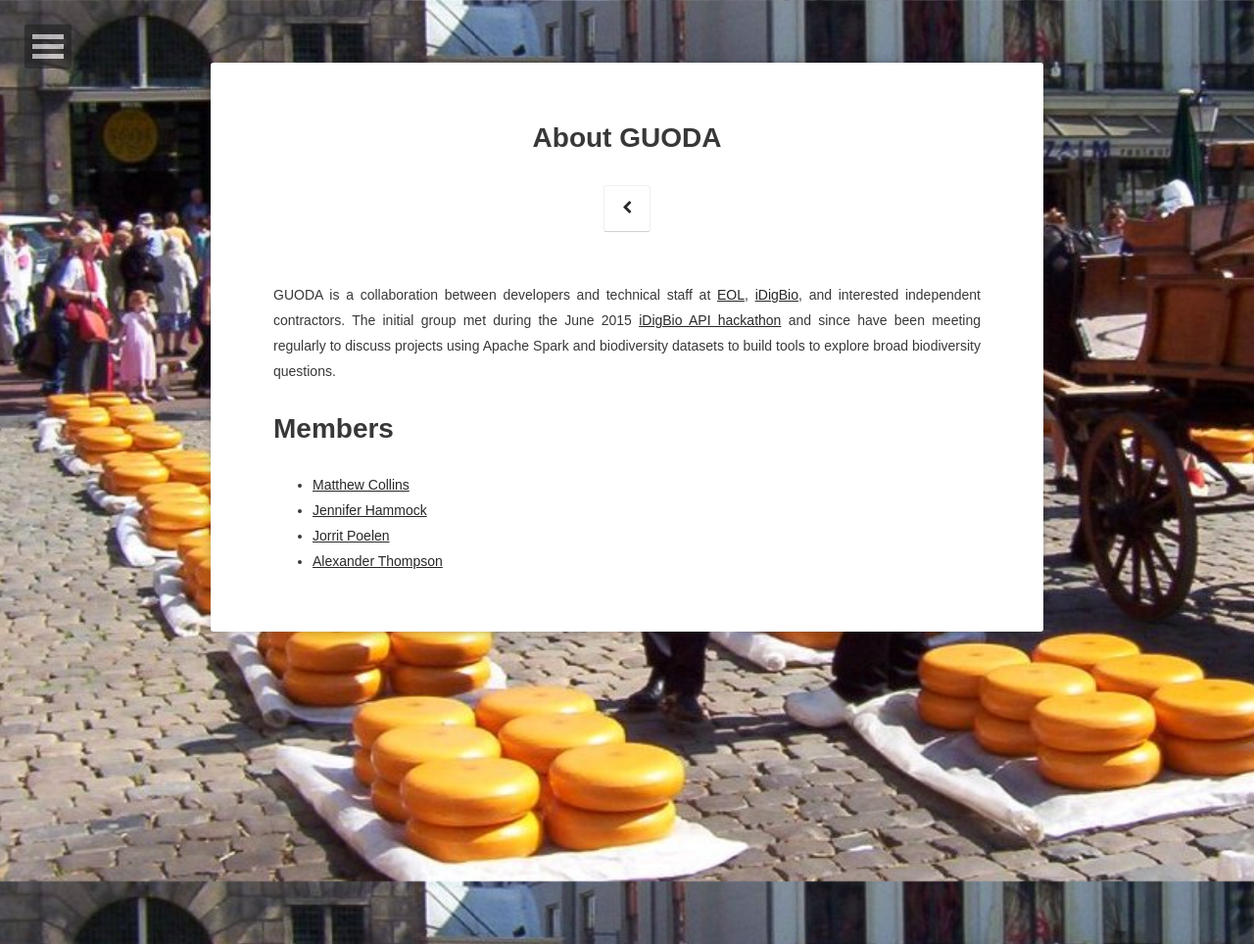
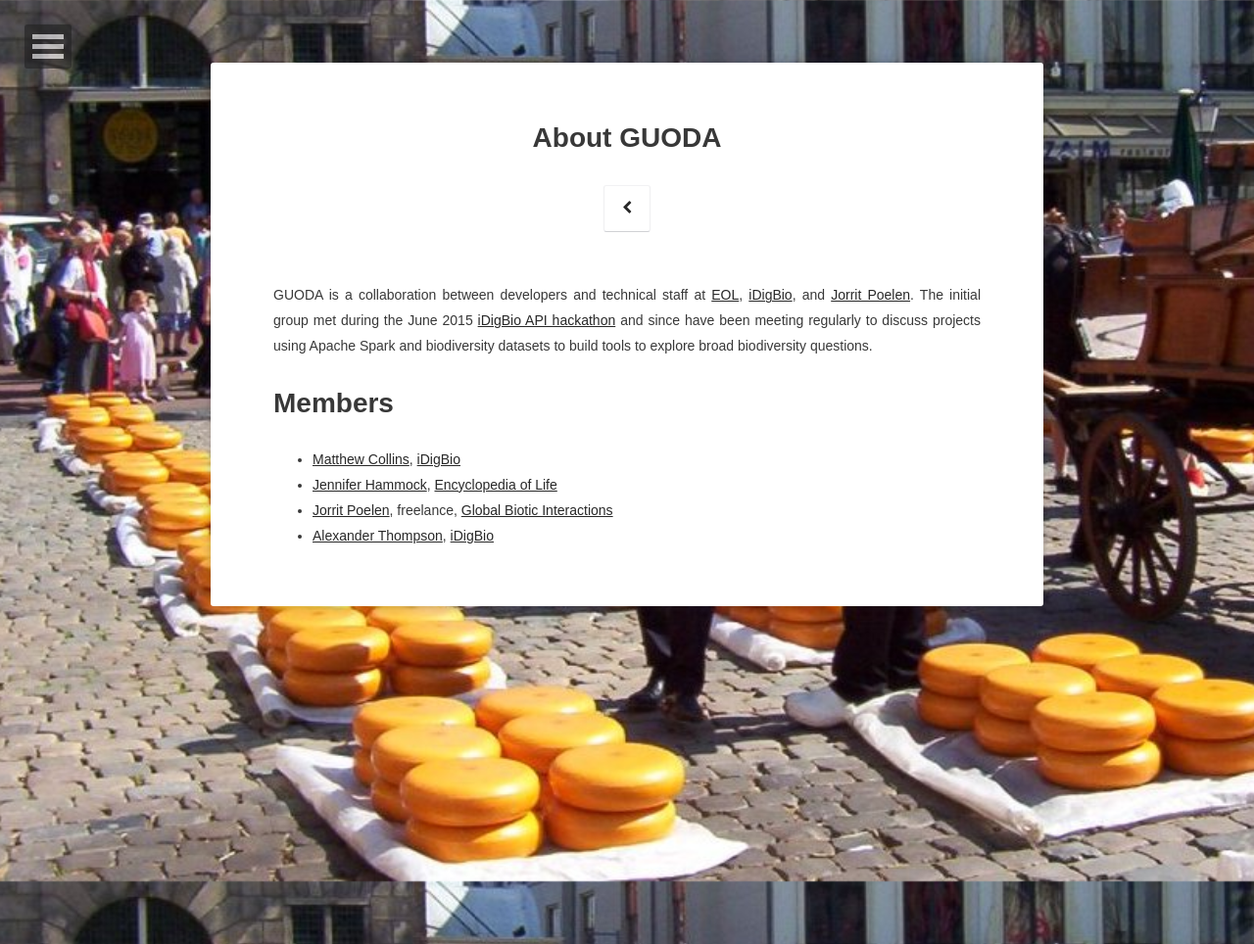
Before and after one commit to bio-guoda/bio-guoda.github.io, a Jekyll site: the page built from about/index.md, in a window 1280 px wide. Shown: the whole page at 98% size. Built offline with Jekyll 4.4.1, drawn with Linux system fonts in a browser that asks for light colours; some web fonts are replaced; comment, search, counter and statistics services are not loaded.

Commit message:
Update index.md

```diff
--- a/about/index.md
+++ b/about/index.md
@@ -6,14 +6,14 @@ date: 2016-05-20
 ---
 
 GUODA is a collaboration between developers and technical staff at [EOL](http://eol.org/),
-[iDigBio](https://www.idigbio.org/), and interested independent contractors.
+[iDigBio](https://www.idigbio.org/), and [Jorrit Poelen](http://eol.org/users/56974).
 The initial group met during the June 2015 [iDigBio API hackathon](https://github.com/idigbio-api-hackathon)
 and since have been meeting regularly to discuss projects using Apache Spark and
 biodiversity datasets to build tools to explore broad biodiversity questions.
 
 # Members
 
-* [Matthew Collins](https://www.acis.ufl.edu/people/mjcollin)
-* [Jennifer Hammock](http://invertebrates.si.edu/hammock.htm)
-* [Jorrit Poelen](http://eol.org/users/56974)
-* [Alexander Thompson](https://www.acis.ufl.edu/people/godfoder)
+* [Matthew Collins](https://www.acis.ufl.edu/people/mjcollin), [iDigBio](http://idigbio.org)
+* [Jennifer Hammock](http://invertebrates.si.edu/hammock.htm), [Encyclopedia of Life](http://eol.org)
+* [Jorrit Poelen](http://eol.org/users/56974), freelance, [Global Biotic Interactions](http://globalbioticinteractions.org)
+* [Alexander Thompson](https://www.acis.ufl.edu/people/godfoder), [iDigBio](http://idigbio.org)
```
